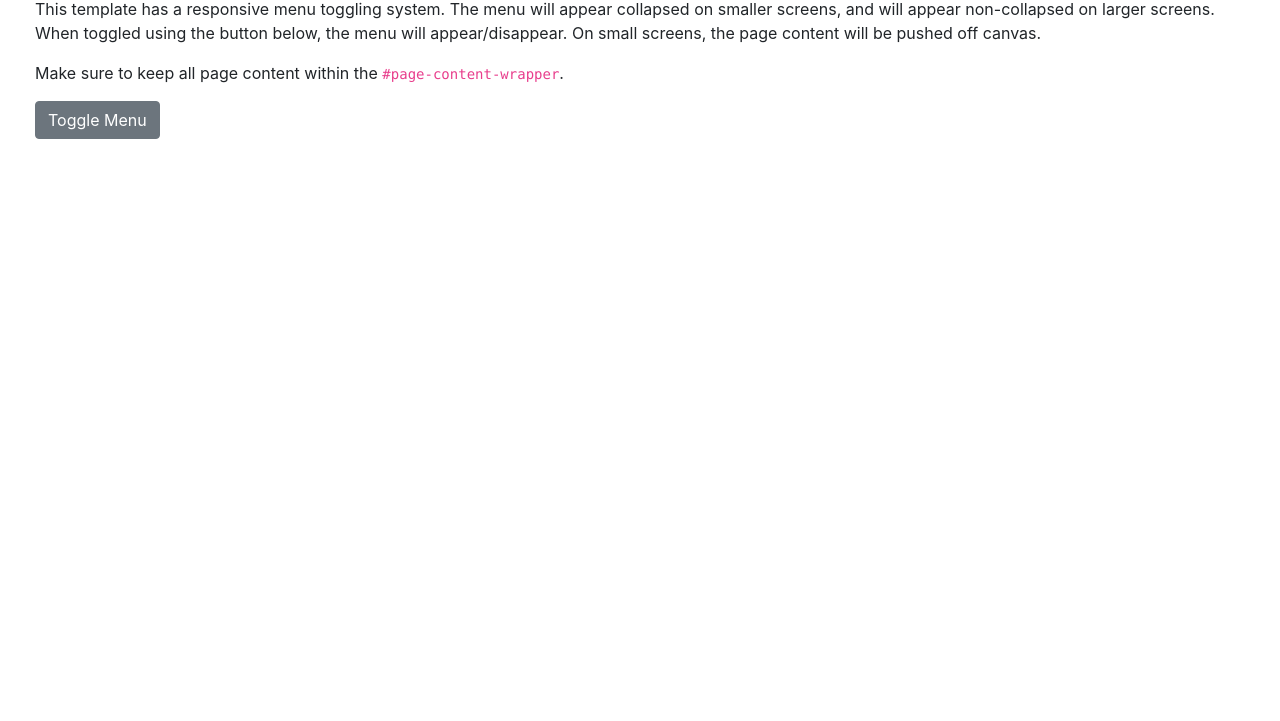
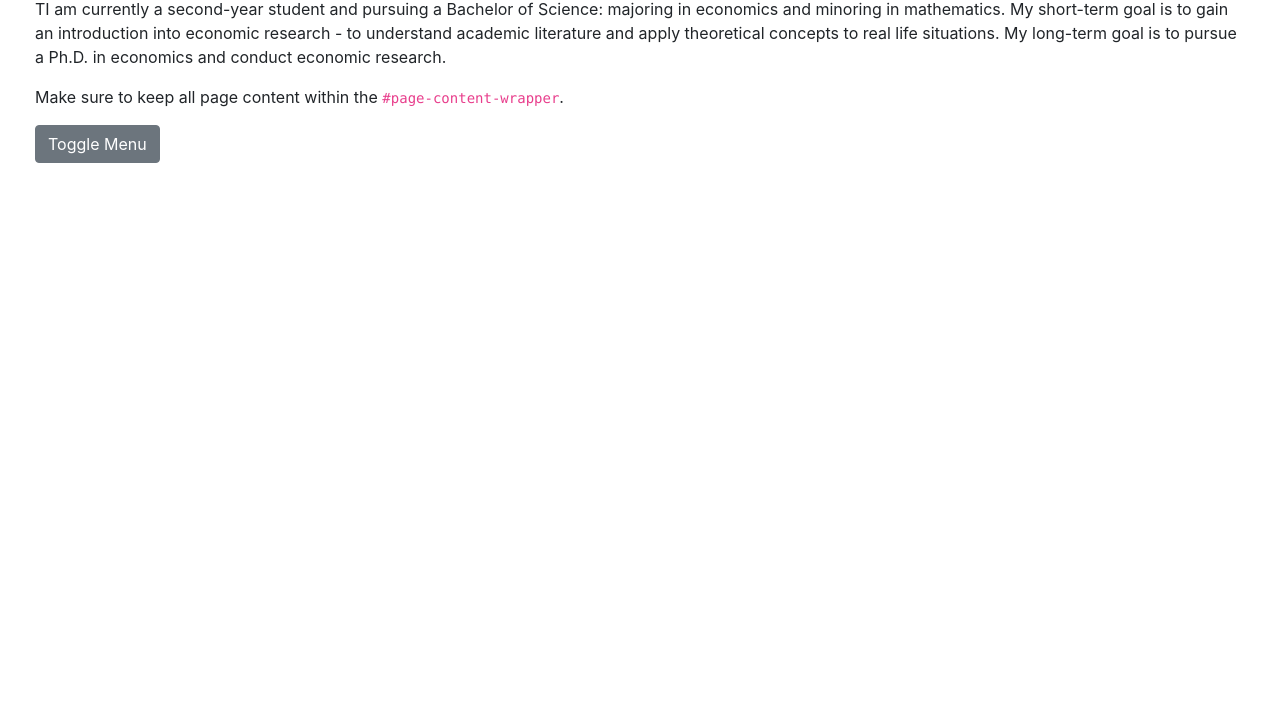
Before and after one commit to christopher-almacen/christopher-almacen.github.io, a website: page index.html in a window 1280 px wide. Shown: the part 79-800 px from the top of the page. Drawn offline with Linux system fonts and the light colour scheme.

Commit message:
Second more comments

```diff
--- a/index.html
+++ b/index.html
@@ -59,7 +59,7 @@
         <div id="page-content-wrapper">
             <div class="container-fluid">
                 <h1>Simple Sidebar</h1>
-                <p>This template has a responsive menu toggling system. The menu will appear collapsed on smaller screens, and will appear non-collapsed on larger screens. When toggled using the button below, the menu will appear/disappear. On small screens, the page content will be pushed off canvas.</p>
+                <p>TI am currently a second-year student and pursuing a Bachelor of Science: majoring in economics and minoring in mathematics. My short-term goal is to gain an introduction into economic research - to understand academic literature and apply theoretical concepts to real life situations. My long-term goal is to pursue a Ph.D. in economics and conduct economic research.</p>
                 <p>Make sure to keep all page content within the <code>#page-content-wrapper</code>.</p>
                 <a href="#menu-toggle" class="btn btn-secondary" id="menu-toggle">Toggle Menu</a>
             </div>
```
